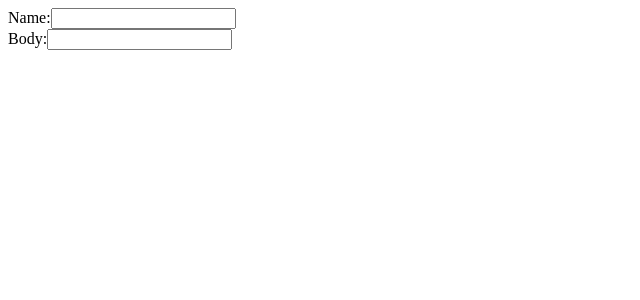
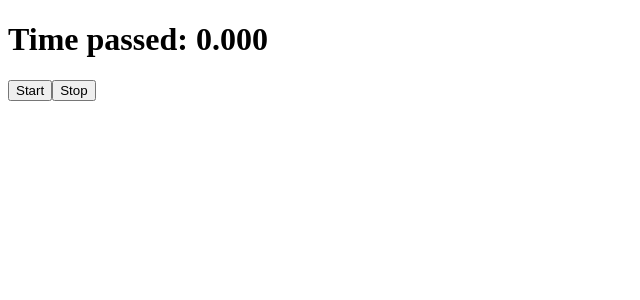
Before and after one commit to thazinnaing/stopWatch-useRef, a React (Vite) app: page / in a window 1280 px wide. Shown: the top 300 px of the page, without its empty margins (0-640 px from the left). Built offline with nearby package versions, Linux system fonts and the light colour scheme.

Commit message:
stopwatch

```diff
--- a/src/App.jsx
+++ b/src/App.jsx
@@ -1,9 +1,9 @@
-import UseRefExample from "./components/useRefExample";
+import Stopwatch from "./components/useRefExample";
 
 const App=()=>{
   return(
     <div>
-    <UseRefExample/>
+    <Stopwatch/>
     </div>
   )
 
--- a/src/components/useRefExample.jsx
+++ b/src/components/useRefExample.jsx
@@ -1,35 +1,38 @@
-import { useRef, useState } from "react";
+import { useState, useRef } from 'react';
 
-const UseRefExample=()=>{
+export default function Stopwatch() {
+  const [startTime, setStartTime] = useState(null);
+  const [now, setNow] = useState(null);
+  const intervalRef = useRef(null);
 
-    const nameref=useRef();
-    const bodyref=useRef();
-    const [name, setName]=useState()
+  function handleStart() {
+    setStartTime(Date.now());
+    setNow(Date.now());
 
-    console.log("name", nameref.current, " body", bodyref)
+    clearInterval(intervalRef.current);
+    intervalRef.current = setInterval(() => {
+      setNow(Date.now());
+    }, 10);
+  }
 
-    const onChangeHandler=(e)=>{
+  function handleStop() {
+    clearInterval(intervalRef.current);
+  }
 
-    }
-    const onClickHandler=()=>{
-        e.preventDefault()
-        nameref= "thazin";
-        bodyref="naing"
-        setName(...name)
+  let secondsPassed = 0;
+  if (startTime != null && now != null) {
+    secondsPassed = (now - startTime) / 1000;
+  }
 
-
-    }
-
-    return(
-        <form>
-        <label htmlFor="name">Name:</label>
-        <input type="text" id="name" name="name" onChange = {onChangeHandler} ref={nameref}/>
-        <br/>
-        <label htmlFor="body">Body:</label>
-        <input type="text" id="body" name="body" ref={bodyref}/>
-
-        </form>
-    )
+  return (
+    <>
+      <h1>Time passed: {secondsPassed.toFixed(3)}</h1>
+      <button onClick={handleStart}>
+        Start
+      </button>
+      <button onClick={handleStop}>
+        Stop
+      </button>
+    </>
+  );
 }
-
-export default UseRefExample;
```
